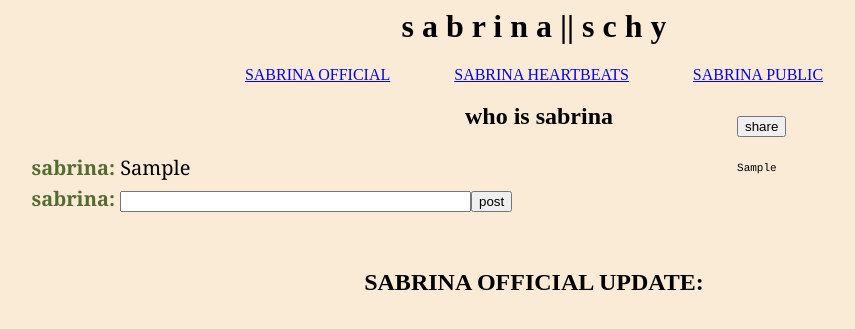
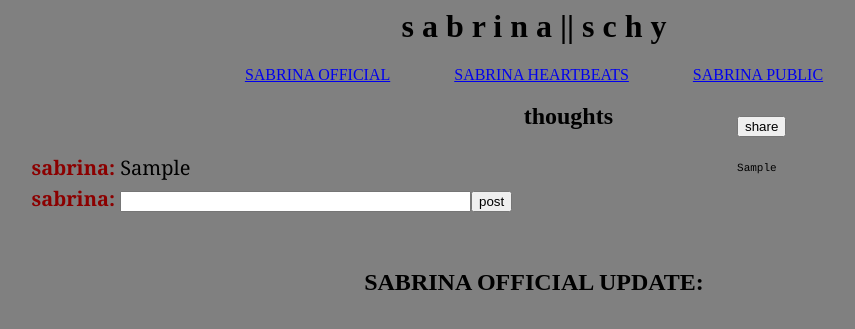
Before and after one commit to kassandraoftroy/sabrina, a Django app: template postsubjectivity/templates/home.html in a window 1280 px wide. Shown: the top 329 px of the page, without its empty margins (106-961 px from the left). Run offline with Django 3.2, Linux system fonts and the light colour scheme; the template is opened without the code that fills it: most values are stand-ins (such as "Sample title", 1, 10 or a date in 2020).

Commit message:
testing facebook share

```diff
--- a/postsubjectivity/templates/home.html
+++ b/postsubjectivity/templates/home.html
@@ -1,23 +1,22 @@
 <head>
 	<meta property='og:title' content="recent thoughts"/>
-	<meta property='og:description' content="{{habla.9.0}}"/>
 	<meta property="og:type" content="article"/>
 </head>
 
-<body style='background-color:antiquewhite;text-align:center;'>
+<body style='background-color:gray;text-align:center;'>
 <h1 style=>s a b r i n a || s c h y</h1>
 
 <p style='text-align:center;'><a href="{% url 'oficial' alias.id %}">SABRINA OFFICIAL</a>&emsp;&emsp;&emsp;&emsp;<a href="{% url 'latidos' alias.id %}">SABRINA HEARTBEATS</a>&emsp;&emsp;&emsp;&emsp;<a href="{% url 'incarnations' alias.id %}">SABRINA PUBLIC</a></p>
 
 <table style="width:80%;" align="center">
 	<tr>
-		<th style="text-align:right;width:70%;"><h2>who is sabrina&emsp;&emsp;&emsp;&emsp;&emsp;</h2></th>
-		<th style="text-align:left;"><button><a href="https://www.facebook.com/sharer/sharer.php?u=postsubjectivity.herokuapp.com/sabrina" target="_blank" style='text-decoration:none;color:black;'>share</a></button>&emsp;&emsp;&emsp;</th>
+		<th style="text-align:right;width:70%;"><h2>thoughts&emsp;&emsp;&emsp;&emsp;&emsp;</h2></th>
+		<th style="text-align:left;"><button><a href="https://www.facebook.com/sharer/sharer.php?u=postsubjectivity.herokuapp.com/sabrina/{{alias.id}}/home" style='text-decoration:none;color:black;'>share</a></button>&emsp;&emsp;&emsp;</th>
 	</tr>
 	{% for h in habla %}
 	<tr>
 		<td style='text-align:left;font-size:20px;font-family:georgia;'>
-		  <span style='color:darkolivegreen;'><strong>sabrina:</strong></span> {{h.0}}
+		  <span style='color:darkred;'><strong>sabrina:</strong></span> {{h.0}}
 		</td>
 		<td style='text-align:left;font-size:11px;font-family:courier;'>{{h.1}}</td>
 	</tr>
@@ -26,7 +25,7 @@
 	<td style="text-align:left;">
 		<form action="{% url 'contribute' alias.id %}" method="post">
 			{% csrf_token %}
-			<span style='color:darkolivegreen;font-family:georgia;font-size:20px'><strong>sabrina:</strong>
+			<span style='color:darkred;font-family:georgia;font-size:20px'><strong>sabrina:</strong>
 			<input type="text" name="talk" style='width:50%'><button type="submit">post</button></span>
 		</form>
 	</td>
```
Also changed, not shown: 1 other file.
